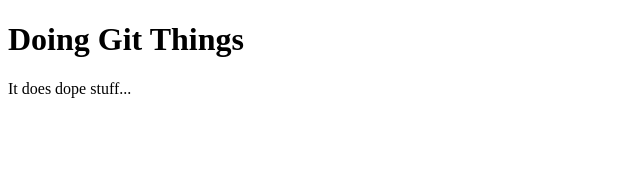
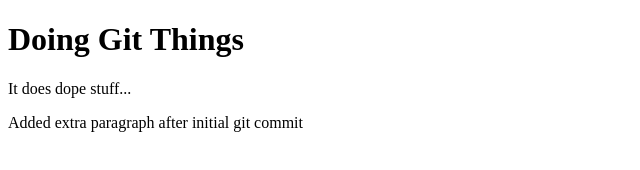
Before and after one commit to benjaminsanga/git-class, a plain HTML site: page index.html in a window 1280 px wide. Shown: the whole page, without its empty margins (0-640 px from the left). Drawn offline with Linux system fonts and the light colour scheme.

Commit message:
added style file and edited index file

```diff
--- a/index.html
+++ b/index.html
@@ -9,5 +9,7 @@
 <body>
   <h1>Doing Git Things</h1>
   <p>It does dope stuff...</p>
+
+  <p>Added extra paragraph after initial git commit</p>
 </body>
 </html>
--- /dev/null
+++ b/style.css
@@ -0,0 +1,4 @@
+* {
+  margin: 0;
+  box-sizing: border-box;
+}
```
